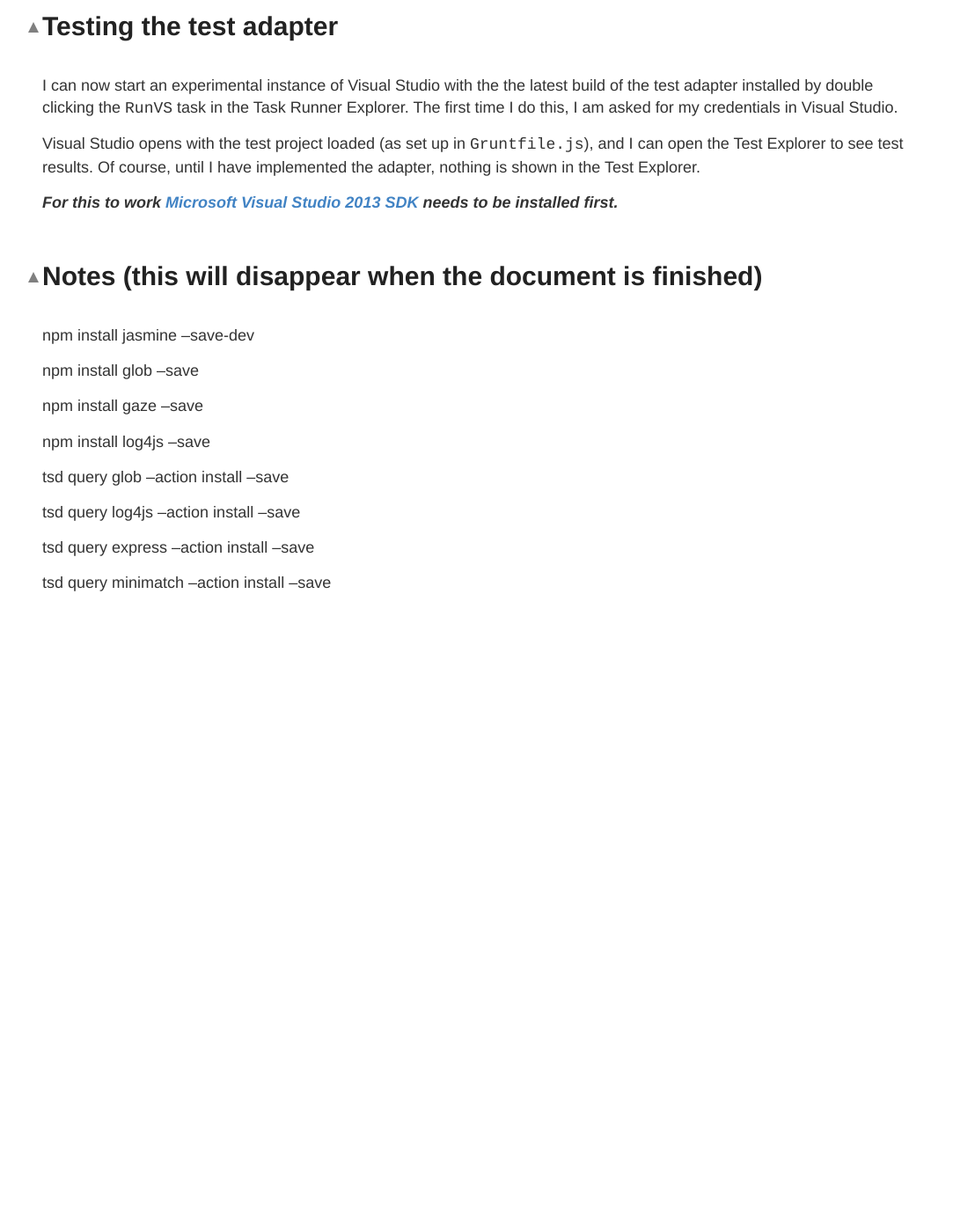
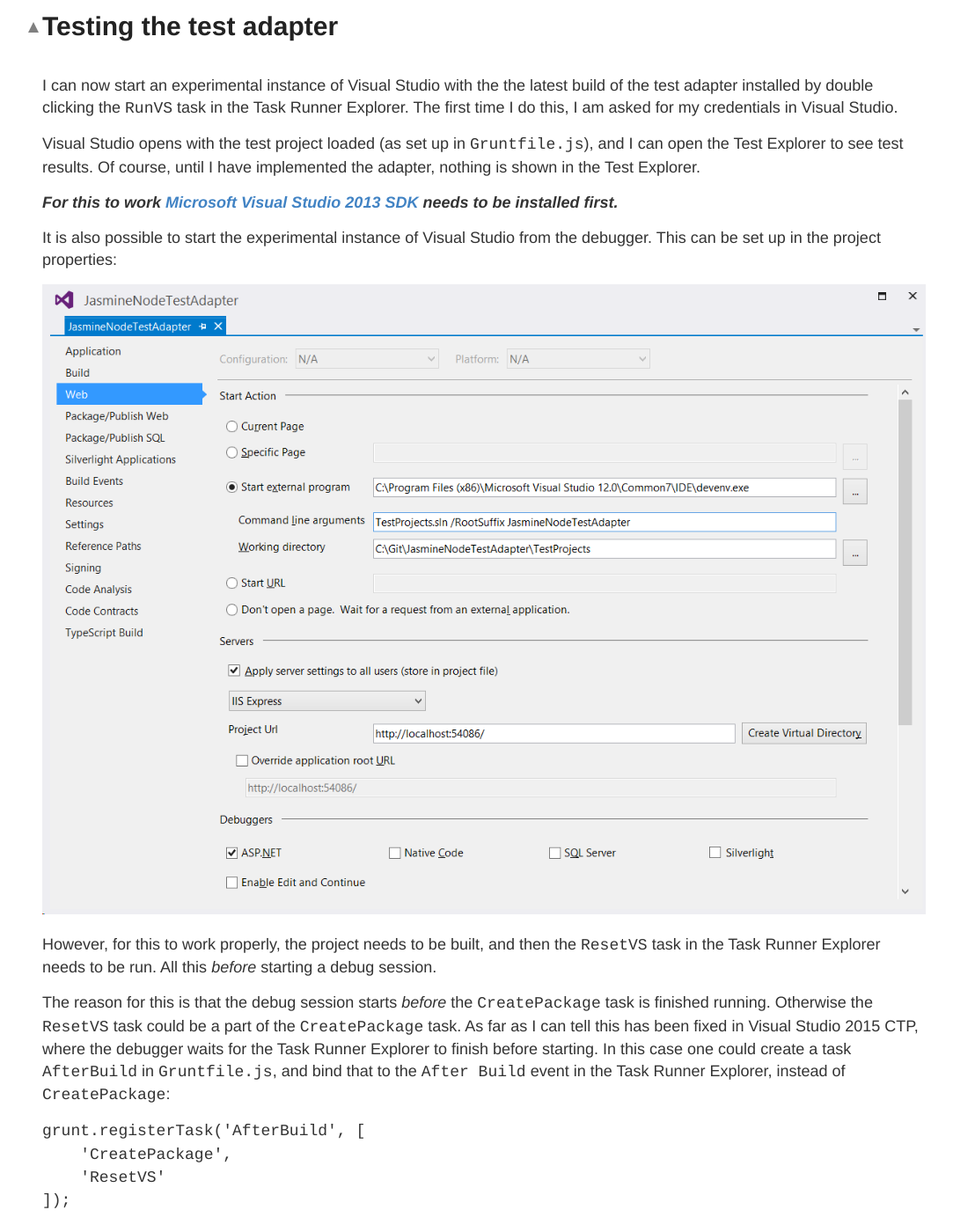
Before and after one commit to MortenHoustonLudvigsen/JsTestAdapter, a Jekyll site: the page built from CreatingATestAdapter/CreatingATestAdapter.md, in a window 1280 px wide and 1400 px high, scrolled down 14990 px. Shown: the whole window at 88% size, without its empty margins (90-1173 px from the left). Built offline with Jekyll 4.4.1, drawn with Linux system fonts in a browser that asks for light colours; Markdown is read by kramdown in place of the engine named in the settings; before the commit the page ends 15705 px from its top, so only the background shows below that.

Commit message:
Configure debug

`````diff
--- a/CreatingATestAdapter/CreatingATestAdapter.md
+++ b/CreatingATestAdapter/CreatingATestAdapter.md
@@ -309,6 +309,21 @@
 
 ***For this to work [Microsoft Visual Studio 2013 SDK](https://visualstudiogallery.msdn.microsoft.com/842766ba-1f32-40cf-8617-39365ebfc134) needs to be installed first.***
 
+It is also possible to start the experimental instance of Visual Studio from the debugger. This can be set up in the project properties:
+
+![](ConfigureDebug.png)
+
+However, for this to work properly, the project needs to be built, and then the `ResetVS` task in the Task Runner Explorer needs to be run. All this *before* starting a debug session.
+
+The reason for this is that the debug session starts *before* the `CreatePackage` task is finished running. Otherwise the `ResetVS` task could be a part of the `CreatePackage` task. As far as I can tell this has been fixed in Visual Studio 2015 CTP, where the debugger waits for the Task Runner Explorer to finish before starting. In this case one could create a task `AfterBuild` in `Gruntfile.js`, and bind that to the `After Build` event in the Task Runner Explorer, instead of `CreatePackage`:
+
+````JavaScript
+grunt.registerTask('AfterBuild', [
+    'CreatePackage',
+    'ResetVS'
+]);
+````
+
 # Notes (this will disappear when the document is finished)
 
 npm install jasmine --save-dev
`````
Also changed, not shown: CreatingATestAdapter/ConfigureDebug.png (added).
